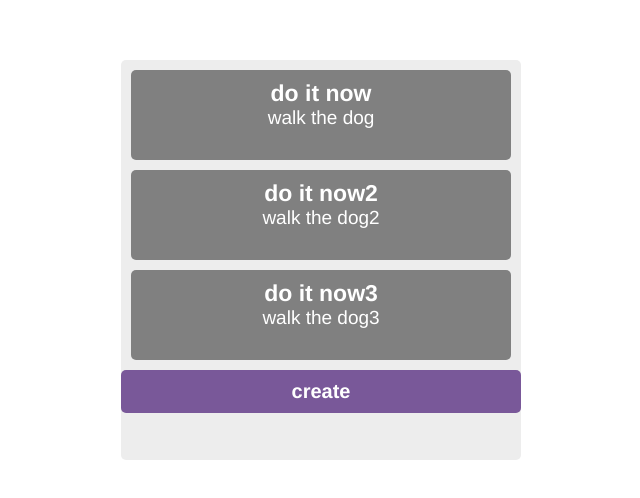
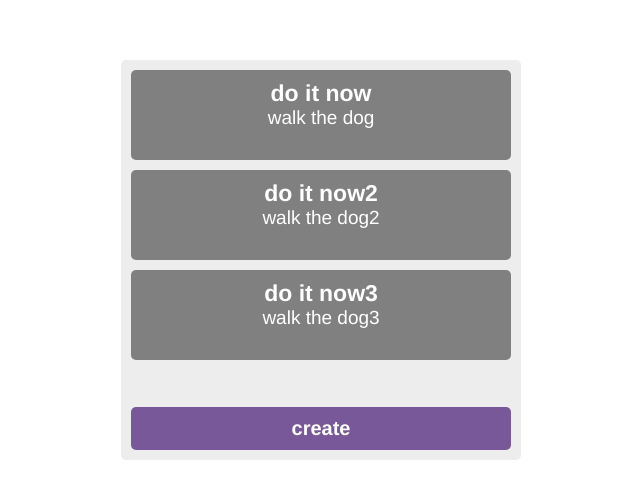
Before and after one commit to jcoronel94/todo, a Vue app: page / in a window 1280 px wide. Shown: the top 498 px of the page, without its empty margins (319-959 px from the left). Built offline with nearby package versions, Linux system fonts and the light colour scheme.

Commit message:
lesson 37

```diff
--- a/package.json
+++ b/package.json
@@ -36,7 +36,8 @@
     },
     "rules": {
       "vue/html-self-closing": 1,
-      "no-console": 0
+      "no-console": 0,
+      "no-unused-labels":"off"
     }
   },
   "browserslist": [
--- a/src/App.vue
+++ b/src/App.vue
@@ -9,9 +9,7 @@
         </div>
       </div>
     </div>
-    <div class="modal">
-      <div class="modal-content">Modal</div>
-    </div>
+    <modal />
   </div>
 </template>
 
@@ -21,11 +19,13 @@
 <script>
 import playground from "./playground";
 import TodoList from "@/components/TodoList";
+import Modal from "@/components/Modal";
 
 export default {
   name: "App",
   components: {
     TodoList,
+    Modal,
   },
   data() {
     return {
@@ -81,24 +81,8 @@
   background-color: #795899;
   color: white;
   font-weight: bold;
-}
-
-.modal {
-  display: none;
-  position: fixed;
-  z-index: 999;
-  left: 0;
-  top: 0;
-  width: 100%;
-  height: 100%;
-  overflow: auto;
-  background-color: rgba(0, 0, 0, 0.4);
-  &-content {
-    background-color: #fefefe;
-    margin: 15% auto;
-    padding: 20px;
-    width: 80%;
-    border: 1px solid #888;
+  &:hover {
+    cursor: pointer;
   }
 }
 
@@ -108,7 +92,12 @@
     justify-content: center;
     width: 100%;
   }
+  &-create-btn-container {
+    margin: 10px;
+  }
   &-container {
+    display: flex;
+    flex-direction: column;
     width: 400px;
     background-color: #ededed;
     min-height: 400px;
--- /dev/null
+++ b/src/components/Modal.vue
@@ -0,0 +1,41 @@
+<template>
+  <div class="modal" :class="{'is-active':isActive}">
+    <div class="modal-content">Modal</div>
+  </div>
+</template>
+
+<script>
+export default {
+  data() {
+    return{
+        isActive: false
+    }
+  }
+};
+</script>
+
+
+<style scoped lang="scss">
+.modal {
+  display: none;
+  position: fixed;
+  z-index: 999;
+  left: 0;
+  top: 0;
+  width: 100%;
+  height: 100%;
+  overflow: auto;
+  background-color: rgba(0, 0, 0, 0.4);
+  &-content {
+    background-color: #fefefe;
+    margin: 15% auto;
+    padding: 20px;
+    width: 80%;
+    border: 1px solid #888;
+  }
+
+  &.is-active {
+    display: block;
+  }
+}
+</style>
--- a/src/components/TodoList.vue
+++ b/src/components/TodoList.vue
@@ -29,4 +29,7 @@
 
 
 <style lang="scss" scoped>
+.todo-list{
+    flex:1
+}
 </style>
```
